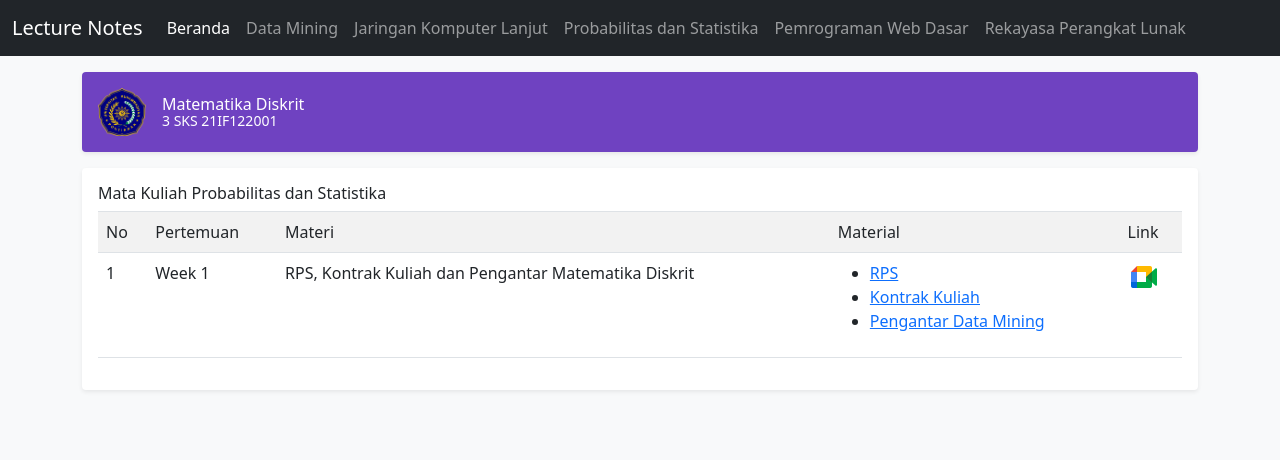
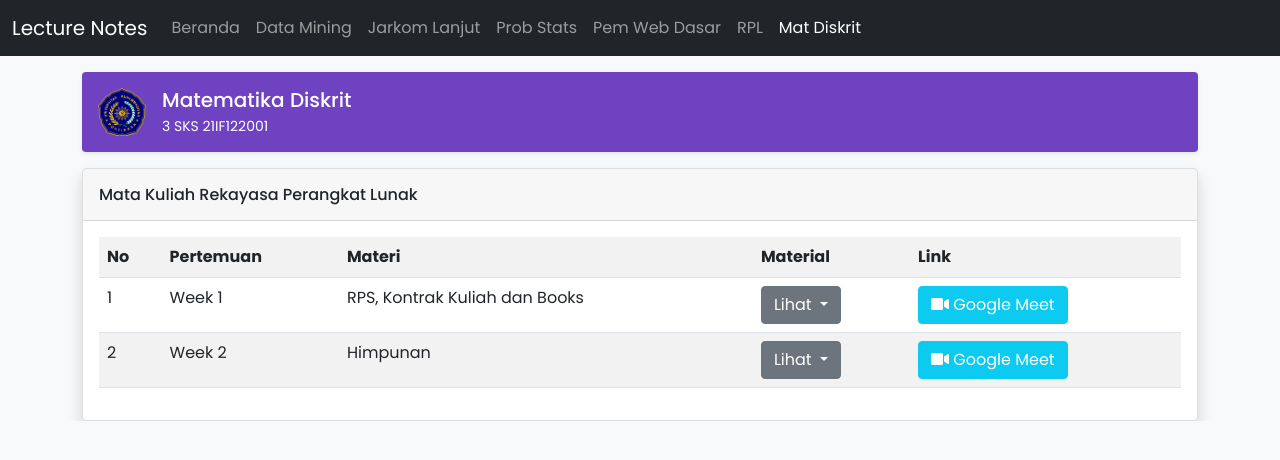
Before and after one commit to asrulabdullah99/mat_disk, a plain HTML site: page index.html in a window 1280 px wide. Drawn offline with Linux system fonts and the light colour scheme.

Commit message:
update tampilan

```diff
--- a/index.html
+++ b/index.html
@@ -1,79 +1,82 @@
-<!doctype html>
+<!DOCTYPE html>
 <html lang="en">
+  <head>
+    <meta charset="utf-8" />
+    <meta name="viewport" content="width=device-width, initial-scale=1" />
+    <meta name="description" content="" />
 
-<head>
-    <meta charset="utf-8">
-    <meta name="viewport" content="width=device-width, initial-scale=1">
-    <meta name="description" content="">
-    <meta name="author" content="Mark Otto, Jacob Thornton, and Bootstrap contributors">
-    <meta name="generator" content="Hugo 0.88.1">
-    <title>Matematika Diskrit</title>
+    <!-- Tittle -->
+    <title>Matematika Diskrit - Lecture Notes</title>
 
-    <link rel="canonical" href="https://getbootstrap.com/docs/5.1/examples/offcanvas-navbar/">
-    <!-- Bootstrap core CSS -->
-    <link href="bootstrap/css/bootstrap.min.css" rel="stylesheet"
-        integrity="sha384-F3w7mX95PdgyTmZZMECAngseQB83DfGTowi0iMjiWaeVhAn4FJkqJByhZMI3AhiU" crossorigin="anonymous">
+    <!-- bootstrap -->
+    <link
+      href="bootstrap/css/bootstrap.min.css"
+      rel="stylesheet"
+      type="text/css"
+    />
 
-    <!-- Favicons -->
-    <link rel="apple-touch-icon" href="/docs/5.1/assets/img/favicons/apple-touch-icon.png" sizes="180x180">
-    <link rel="icon" href="/docs/5.1/assets/img/favicons/favicon-32x32.png" sizes="32x32" type="image/png">
-    <link rel="icon" href="/docs/5.1/assets/img/favicons/favicon-16x16.png" sizes="16x16" type="image/png">
-    <link rel="manifest" href="/docs/5.1/assets/img/favicons/manifest.json">
-    <link rel="mask-icon" href="/docs/5.1/assets/img/favicons/safari-pinned-tab.svg" color="#7952b3">
-    <link rel="icon" href="/docs/5.1/assets/img/favicons/favicon.ico">
-    <meta name="theme-color" content="#7952b3">
+    <!-- Favicon -->
+    <link rel="icon" href="images/ump.png" />
 
+    <!-- google fonts poppins -->
+    <link
+      href="https://fonts.googleapis.com/css2?family=Poppins:ital,wght@0,100;0,200;0,300;0,400;0,500;0,600;0,700;0,800;0,900;1,100;1,200;1,300;1,400;1,500;1,600;1,700;1,800;1,900&display=swap"
+      rel="stylesheet"
+    />
 
-    <style>
-        .bd-placeholder-img {
-            font-size: 1.125rem;
-            text-anchor: middle;
-            -webkit-user-select: none;
-            -moz-user-select: none;
-            user-select: none;
-        }
+    <!-- fontawesome -->
+    <link rel="stylesheet" href="fontawesome/css/all.css" />
 
-        @media (min-width: 768px) {
-            .bd-placeholder-img-lg {
-                font-size: 3.5rem;
-            }
-        }
-    </style>
-
-
-    <!-- Custom styles for this template -->
-    <link href="offcanvas.css" rel="stylesheet">
+    <!-- custom css -->
+    <link rel="stylesheet" href="style/style.css" />
   </head>
 
   <body class="bg-light">
-
-    <nav class="navbar navbar-expand-lg fixed-top navbar-dark bg-dark" aria-label="Main navigation">
+    <nav
+      class="navbar navbar-expand-lg fixed-top navbar-dark bg-dark"
+      aria-label="Main navigation"
+    >
       <div class="container-fluid">
         <a class="navbar-brand" href="#">Lecture Notes</a>
-            <button class="navbar-toggler p-0 border-0" type="button" id="navbarSideCollapse"
-                aria-label="Toggle navigation">
+        <button
+          class="navbar-toggler p-0 border-0"
+          type="button"
+          id="navbarSideCollapse"
+          aria-label="Toggle navigation"
+        >
           <span class="navbar-toggler-icon"></span>
         </button>
 
-            <div class="navbar-collapse offcanvas-collapse" id="navbarsExampleDefault">
+        <div
+          class="navbar-collapse offcanvas-collapse"
+          id="navbarsExampleDefault"
+        >
           <ul class="navbar-nav me-auto mb-2 mb-lg-0">
             <li class="nav-item">
-                        <a class="nav-link active" aria-current="page" href="https://asrulabdullah99.github.io/">Beranda</a>
+              <a
+                class="nav-link"
+                aria-current="page"
+                href="https://asrulabdullah99.github.io/"
+                >Beranda</a
+              >
             </li>
             <li class="nav-item">
               <a class="nav-link" href="/data_mining">Data Mining</a>
             </li>
             <li class="nav-item">
-                        <a class="nav-link" href="/jarkom_lanjut">Jaringan Komputer Lanjut</a>
+              <a class="nav-link" href="/jarkom_lanjut">Jarkom Lanjut</a>
             </li>
             <li class="nav-item">
-                        <a class="nav-link" href="/probstat">Probabilitas dan Statistika</a>
+              <a class="nav-link" href="/probstat">Prob Stats</a>
             </li>
             <li class="nav-item">
-                        <a class="nav-link" href="/web_dasar">Pemrograman Web Dasar</a>
+              <a class="nav-link" href="/web_dasar">Pem Web Dasar</a>
             </li>
             <li class="nav-item">
-                        <a class="nav-link" href="/rpl">Rekayasa Perangkat Lunak</a>
+              <a class="nav-link" href="/rpl">RPL</a>
+            </li>
+            <li class="nav-item">
+              <a class="nav-link active" href="/mat_disk">Mat Diskrit</a>
             </li>
           </ul>
         </div>
@@ -81,49 +84,146 @@
     </nav>
 
     <main class="container">
-        <div class="d-flex align-items-center p-3 my-3 text-white bg-purple rounded shadow-sm">
-            <img class="me-3" src="images/ump.png" alt="" width="48" height="48">
+      <div
+        class="
+          d-flex
+          align-items-center
+          p-3
+          my-3
+          text-white
+          bg-purple
+          rounded
+          shadow-sm
+        "
+      >
+        <img class="me-3" src="images/ump.png" alt="" width="48" height="48" />
         <div class="lh-1">
-                <h1 class="h6 mb-0 text-white lh-1">Matematika Diskrit</h1>
+          <h1 class="h5 mb-2 text-white lh-1">Matematika Diskrit</h1>
           <small>3 SKS 21IF122001</small>
         </div>
       </div>
 
-
-        <div class="my-3 p-3 bg-body rounded shadow-sm">
-            <h6 class="border-bottom pb-2 mb-0">Mata Kuliah Probabilitas dan Statistika</h6>
+      <div class="card shadow rounded-3">
+        <div class="card-header py-3 h6">Mata Kuliah Rekayasa Perangkat Lunak</div>
+        <div class="card-body">
+          <div class="table-responsive">
             <table class="table table-striped">
               <tr>
-                    <td>No</td>
-                    <td>Pertemuan</td>
-                    <td>Materi</td>
-                    <td>Material</td>
-                    <td>Link</td>
+                <th>No</th>
+                <th>Pertemuan</th>
+                <th>Materi</th>
+                <th>Material</th>
+                <th>Link</th>
               </tr>
               <tr>
                 <td>1</td>
                 <td>Week 1</td>
-                    <td>RPS, Kontrak Kuliah dan Pengantar Matematika Diskrit</td>
+                <td>RPS, Kontrak Kuliah dan Books</td>
                 <td>
-                        <ul>
-                            <li><a href="">RPS</a></li>
-                            <li><a href="">Kontrak Kuliah</a></li>
-                            <li><a href="https://docs.google.com/presentation/d/1Anwuzc4xAXKCHBffRzB7Ml2xoCOVgLxq/edit?usp=sharing&ouid=113804619739176014407&rtpof=true&sd=true" target="_blank">Pengantar Data Mining</a></li>
+                  <div class="dropdown">
+                    <a
+                      class="btn btn-secondary dropdown-toggle"
+                      href="#"
+                      role="button"
+                      id="dropdownMenuLink"
+                      data-bs-toggle="dropdown"
+                      aria-expanded="true"
+                    >
+                      Lihat
+                    </a>
+
+                    <ul
+                      class="dropdown-menu"
+                      aria-labelledby="dropdownMenuLink"
+                    >
+                      <li>
+                        <a class="dropdown-item" target="_blank" href="#"
+                          >RPS</a
+                        >
+                      </li>
+                      <li>
+                        <a class="dropdown-item" target="_blank" href="#"
+                          >Kontrak Kuliah</a
+                        >
+                      </li>
+                      <li>
+                        <a
+                          class="dropdown-item"
+                          target="_blank"
+                          href="https://docs.google.com/presentation/d/1Anwuzc4xAXKCHBffRzB7Ml2xoCOVgLxq/edit?usp=sharing&ouid=113804619739176014407&rtpof=true&sd=true"
+                          >Slide</a
+                        >
+                      </li>
                     </ul>
+                  </div>
                 </td>
-                    <td><a href="https://meet.google.com/hwc-rpdh-kyr" target="_blank"><img src="images/gmeet.png" alt="" width="32" height="32"></a>
+                <td>
+                  <a
+                    href="https://meet.google.com/awf-auun-hhh"
+                    target="_blank"
+                    class="btn btn-info text-white text-nowrap"
+                    ><i class="fas fa-video"></i> Google Meet</a
+                  >
+                </td>
+              </tr>
+              <tr>
+                <td>2</td>
+                <td>Week 2</td>
+                <td>Himpunan</td>
+                <td>
+                  <div class="dropdown">
+                    <a
+                      class="btn btn-secondary dropdown-toggle"
+                      href="#"
+                      role="button"
+                      id="dropdownMenuLink"
+                      data-bs-toggle="dropdown"
+                      aria-expanded="true"
+                    >
+                      Lihat
+                    </a>
+
+                    <ul
+                      class="dropdown-menu"
+                      aria-labelledby="dropdownMenuLink"
+                    >
+                      <li>
+                        <a
+                        class="dropdown-item"
+                        href="https://forms.gle/SSkjmBzX9ZovXjV99" target="_blank"
+                        >Tugas / Homework</a
+                      >
+                        <a
+                          class="dropdown-item"
+                          target="_blank"
+                          href="https://docs.google.com/presentation/d/1X8cq1DuPhFCUKVU-EiwRnLbqtu7TJ3PV/edit?usp=sharing&ouid=113804619739176014407&rtpof=true&sd=true"
+                          >Slide</a
+                        >
+                      </li>
+                    </ul>
+                  </div>
+                </td>
+                <td>
+                  <a
+                    href="https://meet.google.com/awf-auun-hhh"
+                    target="_blank"
+                    class="btn btn-info text-white text-nowrap"
+                    ><i class="fas fa-video"></i> Google Meet</a
+                  >
                 </td>
               </tr>
             </table>
           </div>
+        </div>
+      </div>
     </main>
 
-
-    <script src="bootstrap/js/bootstrap.bundle.min.js"
-        integrity="sha384-/bQdsTh/da6pkI1MST/rWKFNjaCP5gBSY4sEBT38Q/9RBh9AH40zEOg7Hlq2THRZ" crossorigin="anonymous">
-    </script>
+    <script
+      src="bootstrap/js/bootstrap.bundle.min.js"
+      integrity="sha384-/bQdsTh/da6pkI1MST/rWKFNjaCP5gBSY4sEBT38Q/9RBh9AH40zEOg7Hlq2THRZ"
+      crossorigin="anonymous"
+    ></script>
 
     <script src="offcanvas.js"></script>
   </body>
-
 </html>
```
Lines whose indentation alone changed are shown as unchanged.
